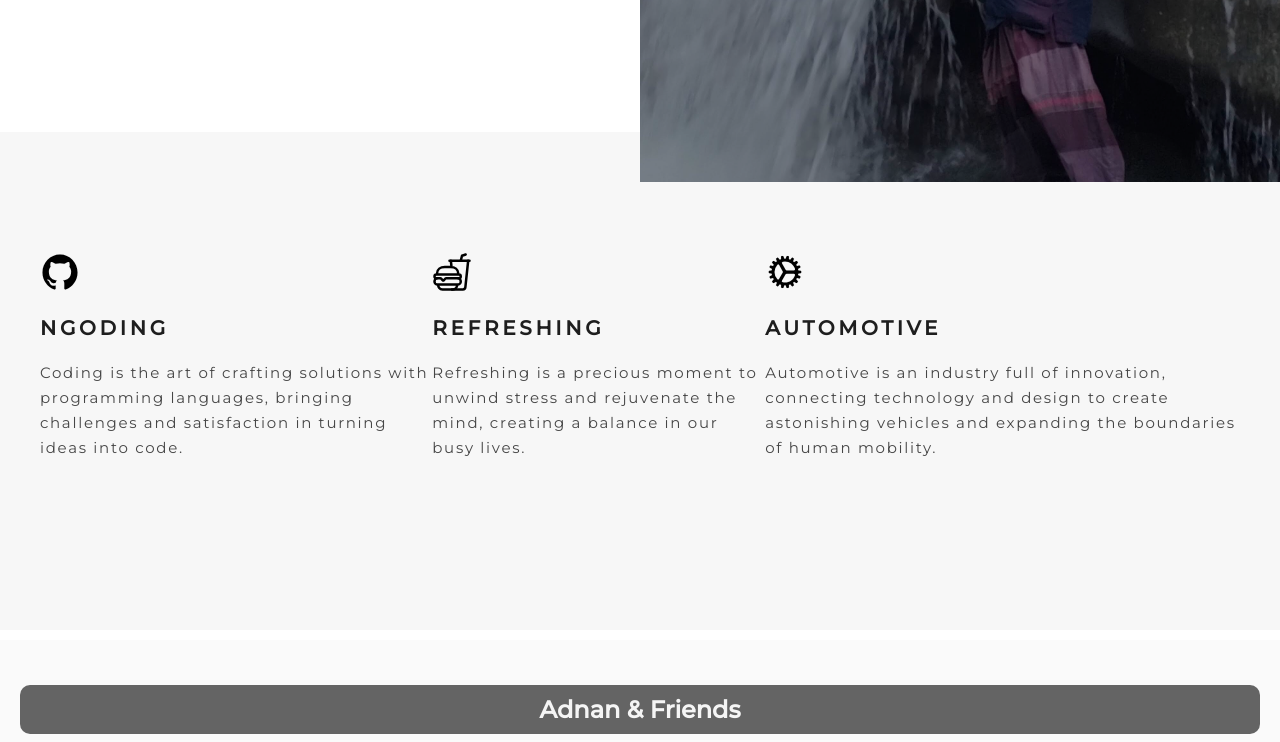
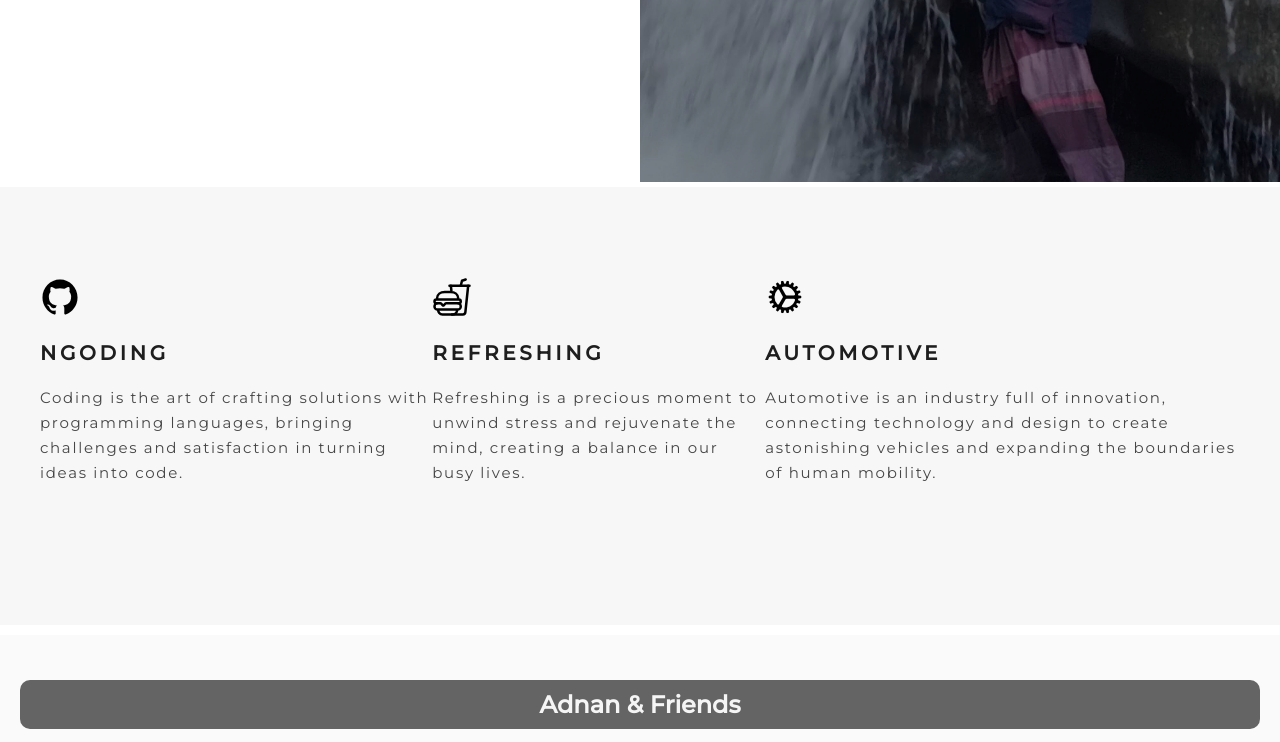
Before and after one commit to adnanamiruddin/adnan-website2, a plain HTML site: page index.html in a window 1280 px wide. Shown: the part 2220-2962 px from the top of the page. Drawn offline with nearby package versions, Linux system fonts and the light colour scheme; a web font is replaced by a local one.

Commit message:
fix: Readjusted spacing on section-features

```diff
--- a/style.css
+++ b/style.css
@@ -184,11 +184,6 @@ nav .list-name-android li a:hover {
     color: green;
 }
 
-/* .section1 img, .section2 img {
-    filter: brightness(65%);
-    width: 100%;
-} */
-
 .section1 {
     display: block;
 }
@@ -368,9 +363,8 @@ nav .list-name-android li a:hover {
     .section-features {
         display: flex;
         justify-content: space-between;
-        margin-top: 10px;
-        padding: 120px 40px;
-        margin-top: -50px;
+        margin-top: 5px;
+        padding: 90px 40px;
     }
 }
 
```
